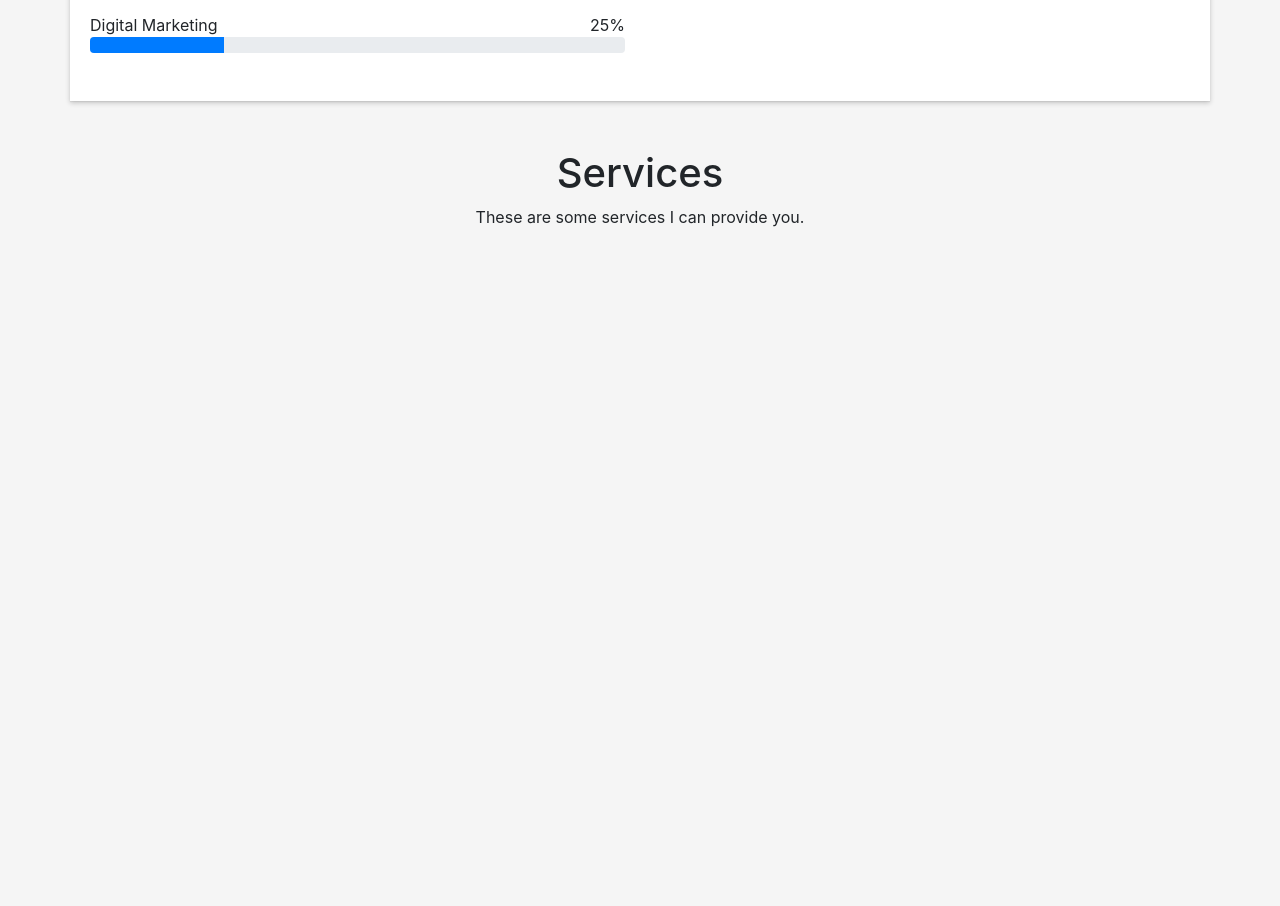
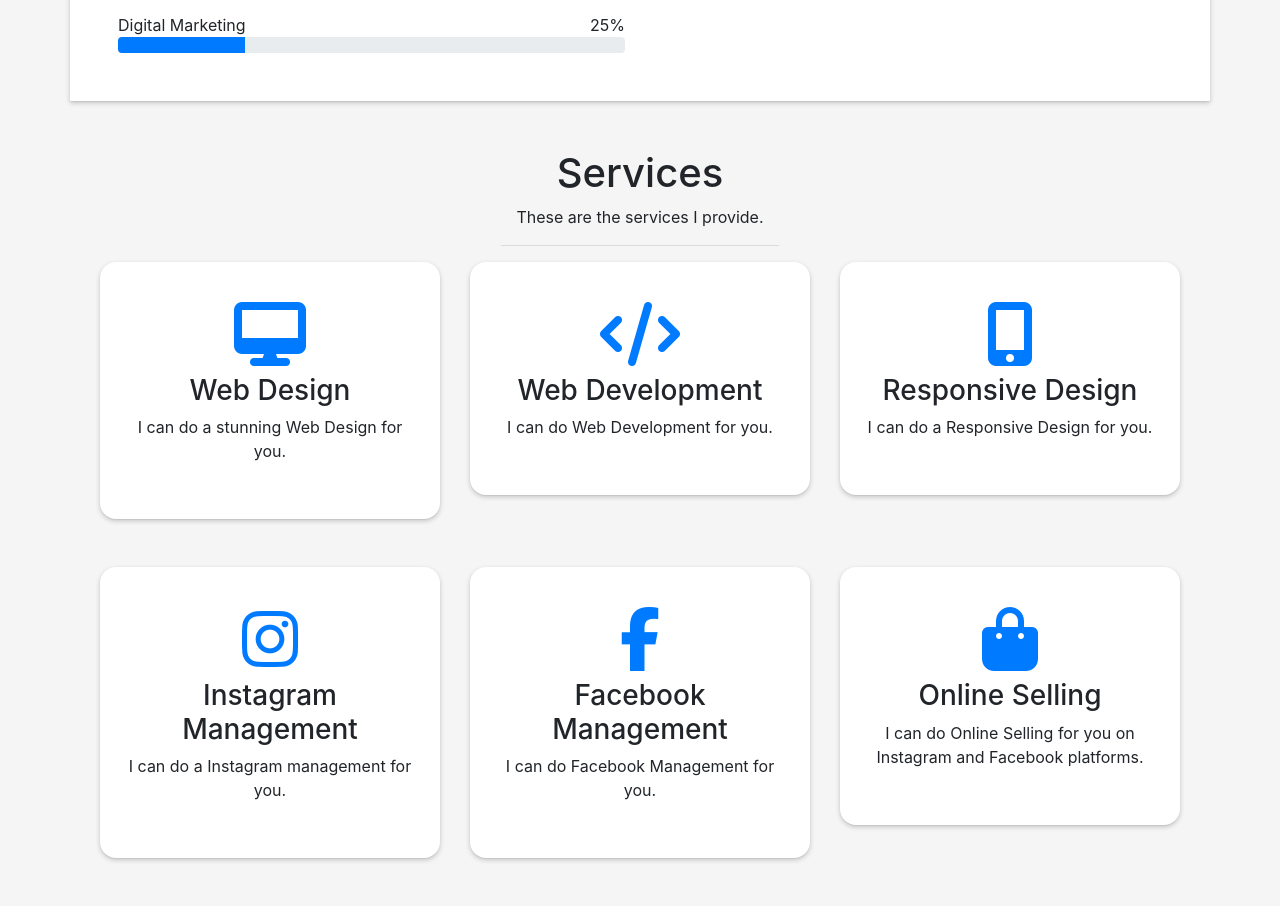
Before and after one commit to Najam-dev/portfolio-old, a plain HTML site: page index.html in a window 1280 px wide. Shown: the part 1011-1917 px from the top of the page. Before the commit the page ends 1256 px from the top, so only its background shows below. Drawn offline with nearby package versions, Linux system fonts and the light colour scheme.

Commit message:
commit2 (U-D)
Under development. Add more look to it.

```diff
--- a/css/style.css
+++ b/css/style.css
@@ -16,3 +16,11 @@
     z-index: 2;
     box-shadow: 0 1px 1px 0 rgba(0, 0, 0, 0.06), 0 2px 5px 0 rgba(0, 0, 0, 0.2);
 }
+
+.service-box {
+    background-color: #fff;
+    padding: 2.5rem 1.3rem;
+    border-radius: 1rem;
+    margin-bottom: 3rem;
+    text-align: center;
+}
--- a/index.html
+++ b/index.html
@@ -63,7 +63,7 @@
 
     <div class="container">
         <div class="row">
-            <div class="box-shadow-full" id="learn-more">
+            <div class="box-shadow-full p-5" id="learn-more">
                 <div class="row">
                     <div class="col-md-6">
                         <div class="row">
@@ -142,6 +142,8 @@
                     <div class="col-md-6">
                         <div>
                             <h2>About me</h2>
+                            <hr class="float-left" style="width: 25%;">
+                            <div class="clearfix"></div>
                             <p class="lead">Hey I am Najam, I am currently a student. I have recently completed my Intermediate from Punjab College.</p>
                             <p class="lead">I am learning Web development by which I can create stunning Websites. I am also Learning Digital Marketing. I am also Interested in AI.</p>
                             <p class="lead">I have a weird hobby. I watch anime and they are so cool. My deram is to run great buisness, and to earn by watching anime.</p>
@@ -160,7 +162,65 @@
             <section>
                 <div class="text-center">
                     <h1>Services</h1>
-                    <p>These are some services I can provide you.</p>
+                    <p>These are the services I provide.</p>
+                    <hr class="float-center" style="width: 25%;">
+                    <div class="clearfix"></div>
+                </div>
+
+                <div class="container">
+                    <div class="row">
+                        <div class="col-md-4">
+                            <div class="box-shadow-full service-box">
+                                <i class="fa fa-desktop fa-4x text-primary" aria-hidden="true"></i>
+                                <h3 class="mt-2">Web Design</h3>
+                                <p>I can do a stunning Web Design for you.</p>
+                            </div>
+                        </div>
+
+                        <div class="col-md-4">
+                            <div class="box-shadow-full service-box">
+                                <i class="fa fa-code fa-4x text-primary" aria-hidden="true"></i>
+                                <h3 class="mt-2">Web Development</h3>
+                                <p>I can do Web Development for you.</p>
+                            </div>
+                        </div>
+
+                        <div class="col-md-4">
+                            <div class="box-shadow-full service-box">
+                                <i class="fa fa-mobile fa-4x text-primary" aria-hidden="true"></i>
+                                <h3 class="mt-2">Responsive Design</h3>
+                                <p>I can do a Responsive Design for you.</p>
+                            </div>
+                        </div>
+                    </div>
+
+                    <div class="row">
+                        <div class="col-md-4">
+                            <div class="box-shadow-full service-box">
+                                <i class="fa fa-instagram fa-4x text-primary" aria-hidden="true"></i>
+                                <h3 class="mt-2">Instagram Management</h3>
+                                <p>I can do a Instagram management for you.</p>
+                            </div>
+                        </div>
+
+                        <div class="col-md-4">
+                            <div class="box-shadow-full service-box">
+                                <i class="fa fa-facebook fa-4x text-primary" aria-hidden="true"></i>
+                                <h3 class="mt-2">Facebook Management</h3>
+                                <p>I can do Facebook Management for you.</p>
+                            </div>
+                        </div>
+
+                        <div class="col-md-4">
+                            <div class="box-shadow-full service-box">
+                                <i class="fa fa-shopping-bag fa-4x text-primary" aria-hidden="true"></i>
+                                <h3 class="mt-2">Online Selling</h3>
+                                <p>I can do Online Selling for you on Instagram and Facebook platforms.</p>
+                            </div>
+                        </div>
+                        </div>
+
+
                 </div>
             </section>
         </div>
@@ -171,5 +231,7 @@
     <script src="https://code.jquery.com/jquery-3.5.1.slim.min.js" integrity="sha384-DfXdz2htPH0lsSSs5nCTpuj/zy4C+OGpamoFVy38MVBnE+IbbVYUew+OrCXaRkfj" crossorigin="anonymous"></script>
     <script src="https://cdn.jsdelivr.net/npm/popper.js@1.16.0/dist/umd/popper.min.js" integrity="sha384-Q6E9RHvbIyZFJoft+2mJbHaEWldlvI9IOYy5n3zV9zzTtmI3UksdQRVvoxMfooAo" crossorigin="anonymous"></script>
     <script src="https://stackpath.bootstrapcdn.com/bootstrap/4.5.0/js/bootstrap.min.js" integrity="sha384-OgVRvuATP1z7JjHLkuOU7Xw704+h835Lr+6QL9UvYjZE3Ipu6Tp75j7Bh/kR0JKI" crossorigin="anonymous"></script>
+    <!-- Font-awesome icons -->
+    <script src="https://use.fontawesome.com/b80ee26943.js"></script>
 </body>
 </html>
```
